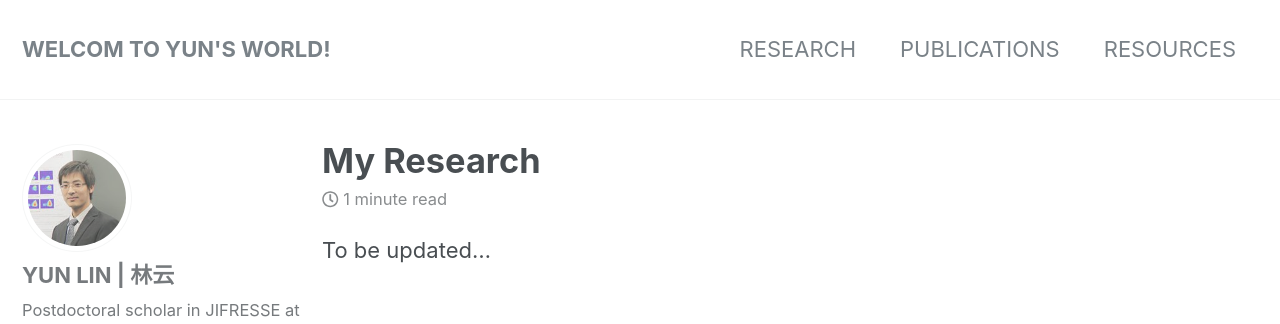
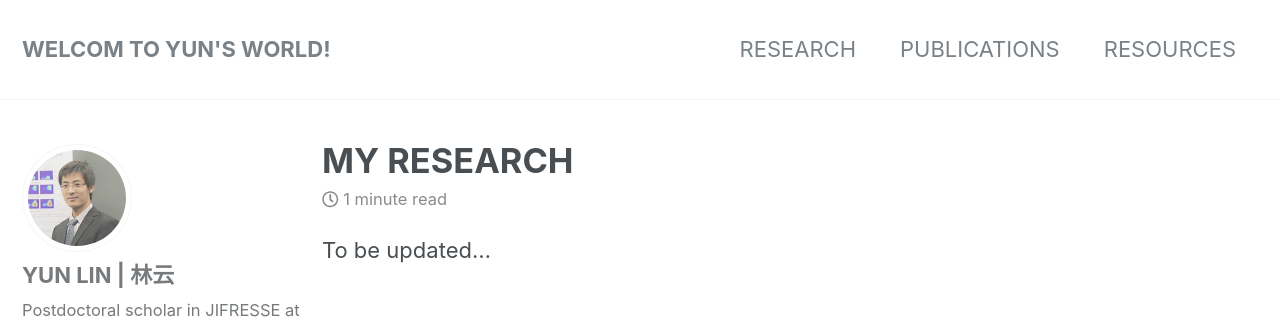
Before and after one commit to nolanylin/nolanylin.github.io, a Jekyll site: the page built from _pages/research.md, in a window 1280 px wide and 900 px high. Shown: the top 324 px of the window. Built offline with Jekyll 4.4.1, drawn with Linux system fonts in a browser that asks for light colours; nearby versions of some CDN libraries.

```diff
--- a/_pages/research.md
+++ b/_pages/research.md
@@ -1,6 +1,6 @@
 ---
 layout: single
-title: "My Research"
+title: "MY RESEARCH"
 permalink: /research/
 date: 2020-2-25
 categories: pages
```
